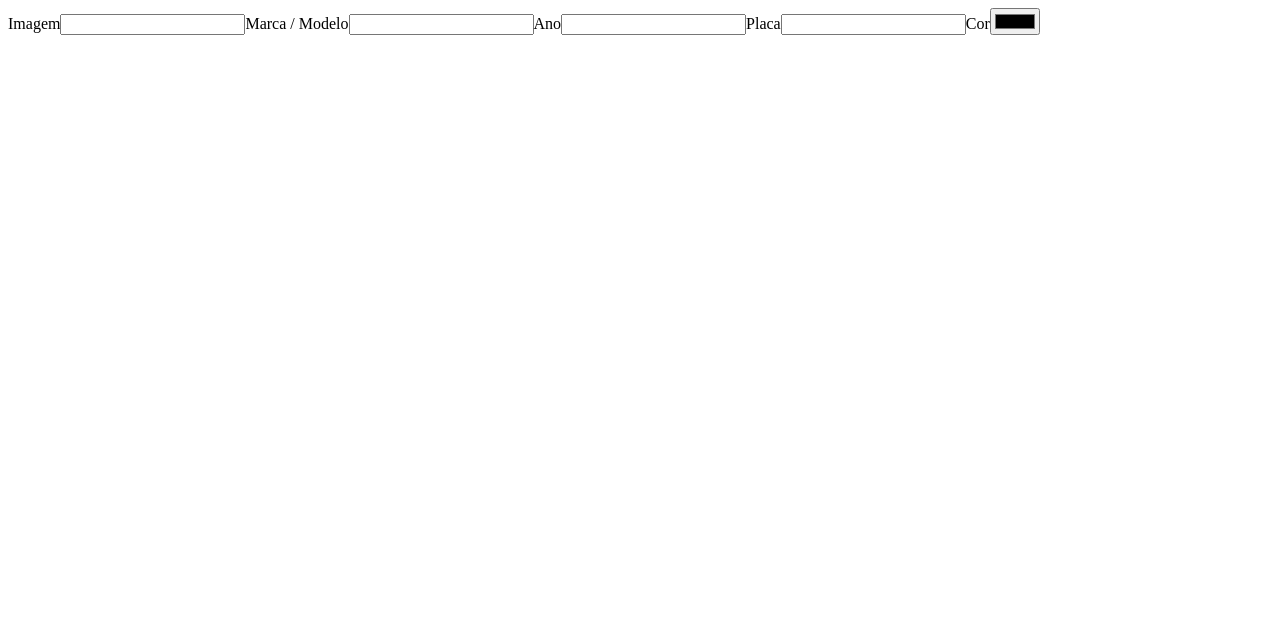
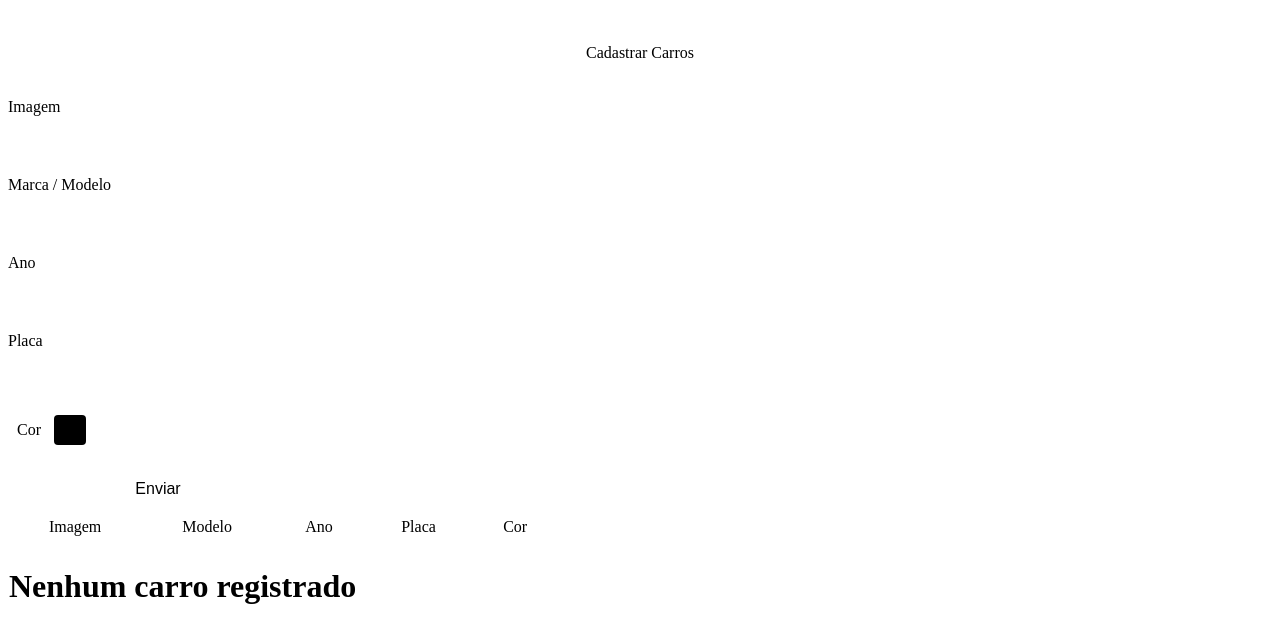
Before and after one commit to erickgust/bootcamp-react, a React (Vite) app in the folder challenges/challenge-03/app/: page / in a window 1280 px wide. Shown: the top 642 px of the page. Built offline with nearby package versions, Linux system fonts and the light colour scheme.

Commit message:
Import components

```diff
--- a/challenges/challenge-03/app/src/app.jsx
+++ b/challenges/challenge-03/app/src/app.jsx
@@ -1,20 +1,16 @@
-import React from 'react'
-
-const Input = ({ children, type, className = 'input' }) => (
-  <label className='main-label'>
-    <span>{children}</span>
-    <input type={type} className={className} required />
-  </label>
-)
+import React, { useState } from 'react'
+import { Form } from './components/form'
+import { Header } from './components/header'
+import { Table } from './components/table'
 
 export function App () {
+  const [cars, setCars] = useState([])
+
   return (
-    <form>
-      <Input type='url'>Imagem</Input>
-      <Input type='text'>Marca / Modelo</Input>
-      <Input type='text'>Ano</Input>
-      <Input type='text'>Placa</Input>
-      <Input type='color' className='color'>Cor</Input>
-    </form>
+    <>
+      <Header />
+      <Form setCars={setCars} cars={cars} />
+      <Table cars={cars} />
+    </>
   )
 }
```
